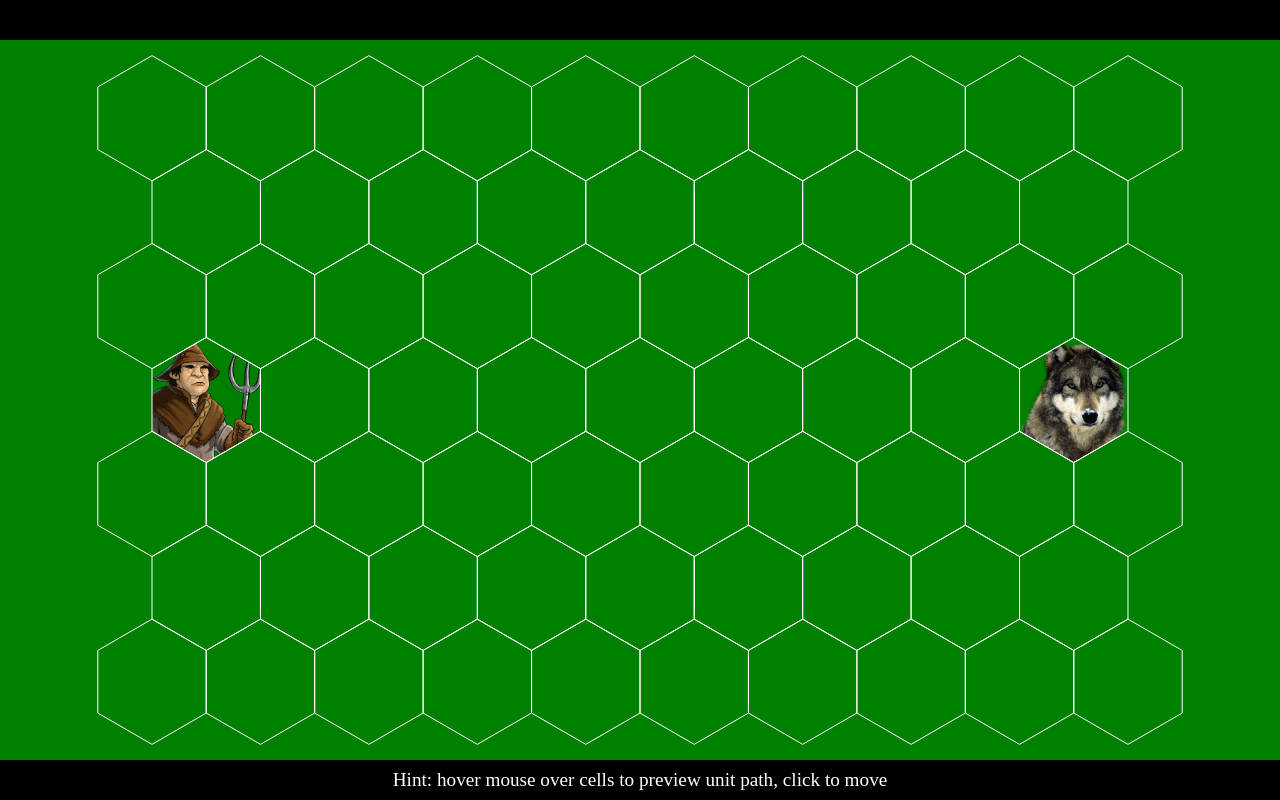
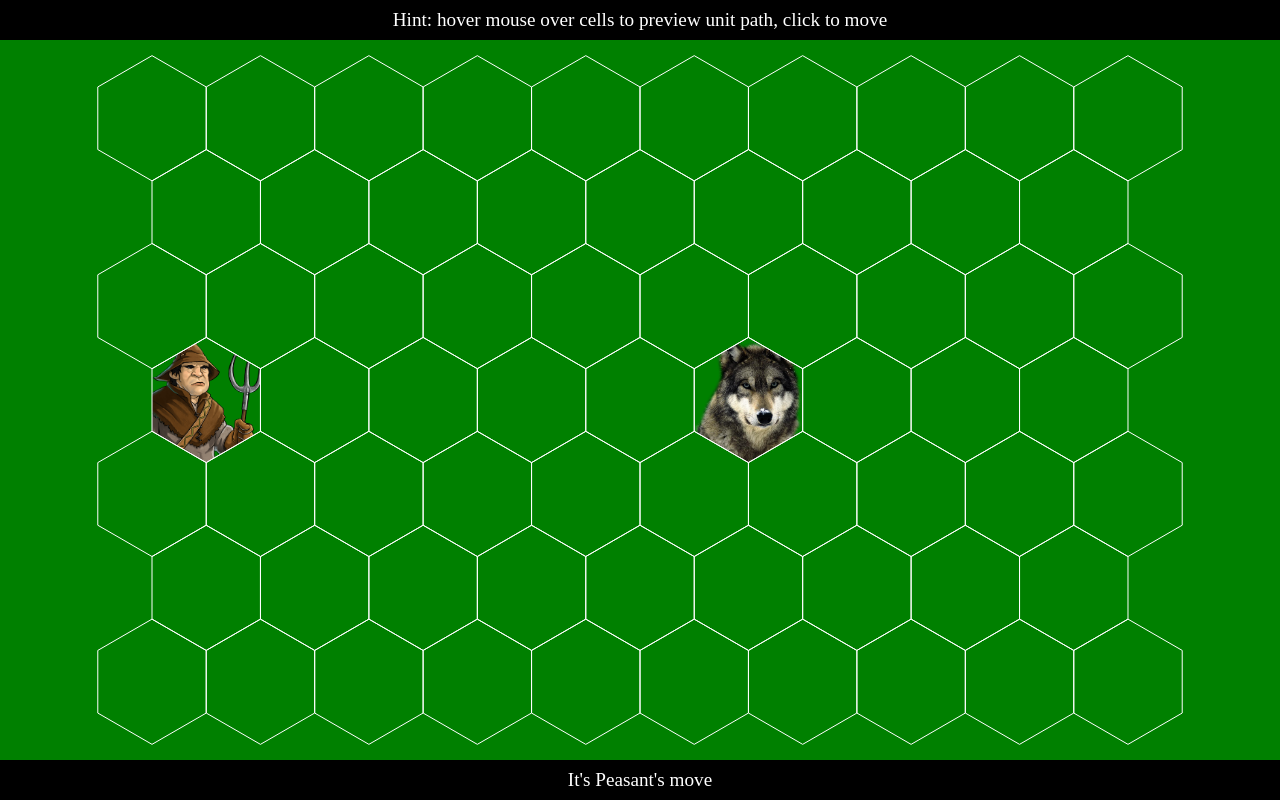
Before and after one commit to duzenko/webgame, a website built with webpack: page public/index.html in a window 1280 px wide. Built offline with nearby package versions, Linux system fonts and the light colour scheme.

Commit message:
Game messages, some AI

```diff
--- a/public/index.html
+++ b/public/index.html
@@ -27,20 +27,32 @@
             height: 90vh;
         }
 
+        .top {
+            width: 100%;
+            height: 5vh;
+            top: 0;
+            position: absolute;
+            display: flex;
+            justify-content: center;
+            align-items: center;
+        }
+
         .bottom {
-            width: 100vw;
+            width: 100%;
             height: 5vh;
             bottom: 0;
             position: absolute;
             display: flex;
             justify-content: center;
-
             align-items: center;
         }
     </style>
+    <div class="top">
+        <span class="hint">Hint: hover mouse over cells to preview unit path, click to move</span>
+    </div>
     <canvas id="canvas"></canvas>
     <div class="bottom">
-        <span class="hint">Hint: hover mouse over cells to preview unit path, click to move</span>
+        <span class="hint" id="log"></span>
     </div>
     <script src="bundle.js"></script>
 </body>
--- a/src/arena.ts
+++ b/src/arena.ts
@@ -1,5 +1,6 @@
 import { GameAnimation } from "./animation"
 import { GridCell } from "./classes"
+import { logText } from "./log"
 
 function range(start: number, end: number) {
     return Array.apply(null, Array(end - start + 1)).map((v, i) => i + start)
@@ -7,7 +8,10 @@ function range(start: number, end: number) {
 
 export abstract class Unit {
     position: GridCell
-    alive = true
+    isAlive = true
+    isEnemy = false
+    speed = 2
+    actionPoints = 0
     image = new Image()
 
     constructor(position: GridCell) {
@@ -19,7 +23,15 @@ export abstract class Unit {
         this.position = cell
     }
 
+    resetActionPoints() {
+        this.actionPoints = this.speed
+    }
+
     abstract getImageName(): string;
+
+    get name() {
+        return this.constructor.name
+    }
 }
 
 class Peasant extends Unit {
@@ -30,6 +42,9 @@ class Peasant extends Unit {
 
 
 class Wolf extends Unit {
+    isEnemy = true
+    speed = 3
+
     getImageName(): string {
         return 'wolf.png'
     }
@@ -38,21 +53,56 @@ class Wolf extends Unit {
 class Arena {
     columns = range(-9, 9)
     rows = range(-3, 3)
-    units = [new Peasant(new GridCell(-8, 0)), new Wolf(new GridCell(8, 0))]
+    units = [new Wolf(new GridCell(8, 0)), new Peasant(new GridCell(-8, 0))]
     selectedCell?: GridCell
     animation?: GameAnimation
     activeUnit = this.units[0]
+
+    constructor() {
+        logText('Battle has started!')
+        this.nextMove()
+    }
+
+    nextMove() {
+        this.activeUnit = this.units[0]
+        this.activeUnit.resetActionPoints()
+        if (this.activeUnit.isEnemy) {
+            this.makeEnemyMove()
+        } else {
+            logText(`It's ${this.activeUnit.name}'s move`)
+        }
+    }
+
+    makeEnemyMove() {
+        if (!this.activeUnit.isAlive) {
+            this.endMove()
+        }
+        const target = this.units.find(u => !u.isEnemy && u.isAlive)
+        if (!target) {
+            this.endMove()
+        }
+        const path = this.activeUnit.position.pathTo(target!.position)
+        let destination = target!.position
+        logText(this.activeUnit.name + ' targets ' + target?.name)
+        while (this.activeUnit.actionPoints < path.length + 1) {
+            destination = path.pop()!
+        }
+        this.animation = UnitMoveAnimation.create(this.activeUnit, destination)
+    }
+
+    endMove() {
+        this.units.push(this.units.shift()!)
+        this.nextMove()
+    }
 
     moveUnit(unit: Unit, destination: GridCell) {
         this.animation = UnitMoveAnimation.create(unit, destination)
     }
 
     getUnitAt(destination: GridCell) {
-        return this.units.find(u => u.alive && u.position.isSameAs(destination))
+        return this.units.find(u => u.isAlive && u.position.isSameAs(destination))
     }
 }
-
-export const arena = new Arena()
 
 class UnitMoveAnimation extends GameAnimation {
     unit: Unit
@@ -77,7 +127,7 @@ class UnitMoveAnimation extends GameAnimation {
         } else {
             const enemy = arena.getUnitAt(this.destination)
             if (enemy) {
-                enemy.alive = false
+                enemy.isAlive = false
             } else {
                 this.unit.moveTo(this.destination)
             }
@@ -87,6 +137,9 @@ class UnitMoveAnimation extends GameAnimation {
     ended(): void {
         arena.animation = undefined
         arena.selectedCell = undefined
+        arena.endMove()
     }
 
 }
+
+export const arena = new Arena()
--- a/src/canvas.ts
+++ b/src/canvas.ts
@@ -1,7 +1,7 @@
 import { Point, GridCell } from "./classes"
 import { Unit, arena } from "./arena"
 
-export const canvas: HTMLCanvasElement = document.getElementById("canvas") as HTMLCanvasElement
+export const canvas = document.getElementById("canvas") as HTMLCanvasElement
 export const context = canvas.getContext("2d") as CanvasRenderingContext2D
 
 let cellRadius: number
@@ -42,7 +42,7 @@ export function checkSize() {
     const height = Math.round(canvas.clientHeight)
     if (canvas.width != width || canvas.height != height) {
         arenaZoom = 1 / Math.max((arena.columns.length + 3) * Math.sin(Math.PI / 3) / width, (arena.rows.length * 1.5 + 1) / height)
-        console.log("Resize canvas from", canvas.width, 'x', canvas.height, "to", width, 'x', height, 'and zoom to', arenaZoom)
+        console.log(`Resize canvas from ${canvas.width}x${canvas.height} to ${width}x${height}, zoom to ${arenaZoom}`)
         canvas.width = width
         canvas.height = height
         cellRadius = arenaZoom
@@ -79,7 +79,7 @@ export function drawUnit(unit: Unit) {
     const width = image.width * imageScale
     const height = image.height * imageScale
     context.save()
-    if (!unit.alive) {
+    if (!unit.isAlive) {
         context.globalAlpha = 0.5
     }
     doHexagonPath(center)
--- a/src/index.ts
+++ b/src/index.ts
@@ -28,9 +28,9 @@ function drawAll() {
     }
     context.fillStyle = 'rgba(0,0,0,' + Math.abs(Math.sin(new Date().getTime() * 1e-3)) + ')'
     drawHexagon(arena.activeUnit.position, true)
-    arena.units.filter(u => !u.alive).forEach(drawUnit)
-    arena.units.filter(u => u.alive).forEach(drawUnit)
-    context.strokeStyle = "white";
+    arena.units.filter(u => !u.isAlive).forEach(drawUnit)
+    arena.units.filter(u => u.isAlive).forEach(drawUnit)
+    context.strokeStyle = "white"
     for (const y of arena.rows) {
         for (const x of arena.columns) {
             const cell = new GridCell(x, y)
--- /dev/null
+++ b/src/log.ts
@@ -0,0 +1,16 @@
+export const log = document.getElementById("log") as HTMLSpanElement
+
+let lastMsgTime = 0
+const minMessageInterval = 1000
+
+export function logText(msg: string) {
+    const now = new Date().getTime()
+    if (!lastMsgTime || lastMsgTime + minMessageInterval < now) {
+        log.textContent = msg
+        lastMsgTime = now
+    }
+    setTimeout(() => {
+        log.textContent = msg
+        lastMsgTime = new Date().getTime()
+    }, lastMsgTime + minMessageInterval - now)
+}
--- a/tsconfig.json
+++ b/tsconfig.json
@@ -1,6 +1,6 @@
 {
     "compilerOptions": {
-        "outDir": "./dist/",
+        "outDir": "./public/",
         "sourceMap": true,
         "strict": true,
         "noImplicitReturns": true,
--- a/webpack.config.js
+++ b/webpack.config.js
@@ -1,8 +1,12 @@
 const webpack = require('webpack');
 const path = require('path');
 
-const config = {
+
+const config = (env, argv) => {
+  console.log(`This is the Webpack 4 'mode': ${argv.mode}`);
+  return {
     entry: './src/index.ts',
+    devtool: argv.mode == 'production' ? 'source-map' : 'eval-source-map',
     output: {
       path: path.resolve(__dirname, 'public'),
       filename: 'bundle.js'
@@ -24,5 +28,6 @@ const config = {
       ]
     }
   };
+}
 
 module.exports = config;
```
Lines whose indentation alone changed are shown as unchanged.
